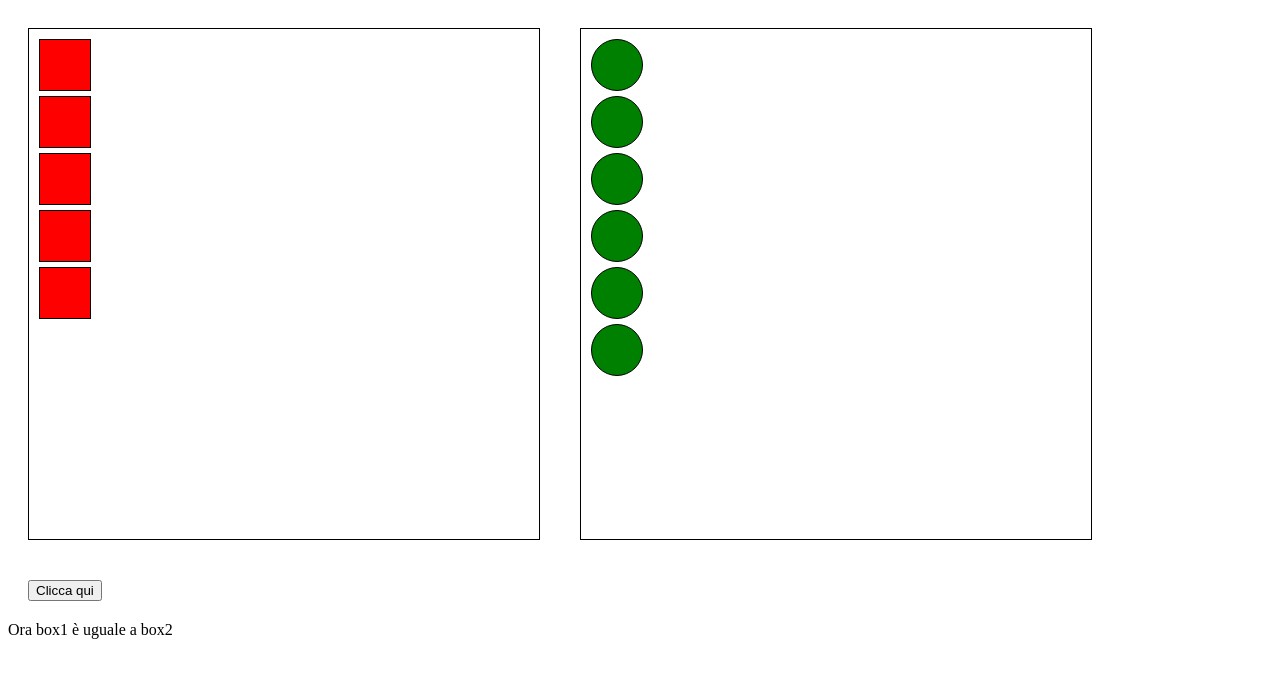
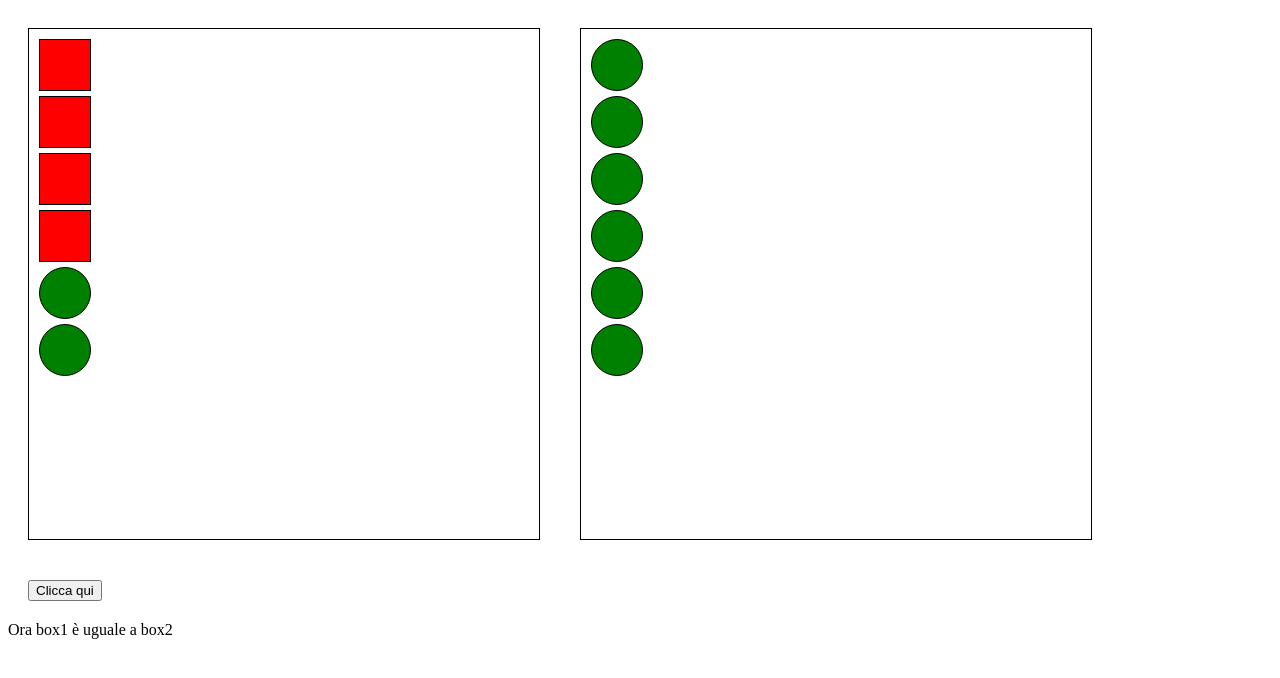
Before and after one commit to SimoneNegrisoli/js-jsnacks-blocco-1, a plain HTML site: page array_bonus/index.html in a window 1280 px wide. Both pictures are taken after a click on the button "Clicca qui". Drawn offline with Linux system fonts and the light colour scheme.

Commit message:
fixe selcetor add  btn

```diff
--- a/array_bonus/index.html
+++ b/array_bonus/index.html
@@ -13,7 +13,7 @@
             <div class="square"></div>
             <div class="square"></div>
             <div class="square"></div>
-            <div class="square"></div>
+
 
         </div>
 
--- a/array_bonus/js/script.js
+++ b/array_bonus/js/script.js
@@ -10,19 +10,28 @@ const boxEl1 = [ 'sqaure1', 'sqaure2', 'sqaure3', 'sqaure4',];
 
 const boxEl2 = [ 'circle1', 'circle2', 'circle3', 'circle4', 'circle5', 'circle6'];
 
-const boxSquareEl = document.getElementById('box1');
-const box2CircleEl = document.getElementById('box2');
+const boxSquareEl = document.querySelector('.box1');
+const box2CircleEl = document.querySelector('.box2');
 
 const square = document.querySelectorAll('.square')
 const circle = document.querySelectorAll('.circle')
 
+const btn = document.querySelector('button')
+
+
 
 let msg;
 
-if (boxEl1.length < boxEl2.length) {
+
+btn.addEventListener('click', function(){
+
+  if (boxEl1.length < boxEl2.length) {
     const diff = boxEl2.length - boxEl1.length;
     for (let i = 0; i < diff; i++) {
       boxEl1.push(boxEl2[i]);
+      const newBox = document.createElement('div');
+      newBox.classList.add('circle');
+      boxSquareEl.append(newBox);
     }
 
     msg = 'Ora box1 è uguale a box2';
@@ -39,6 +48,9 @@ if (boxEl1.length < boxEl2.length) {
 const alertEl = document.querySelector('.alert');
 alertEl.innerHTML = msg;
 
+})
+
+
 console.log(msg)
 console.log(boxEl1);
 console.log(boxEl2);
```
Also changed, not shown: 2 other files.
